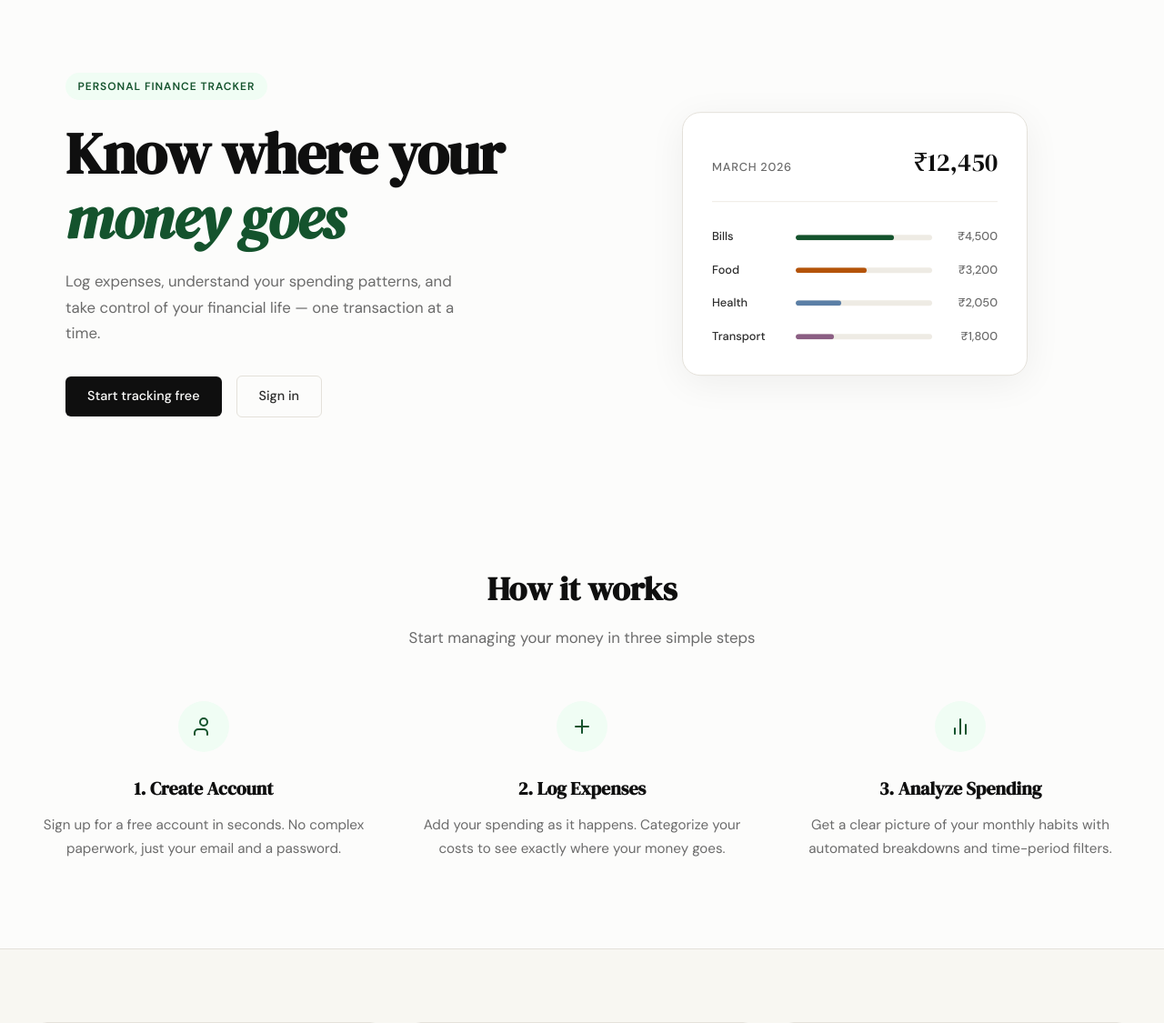
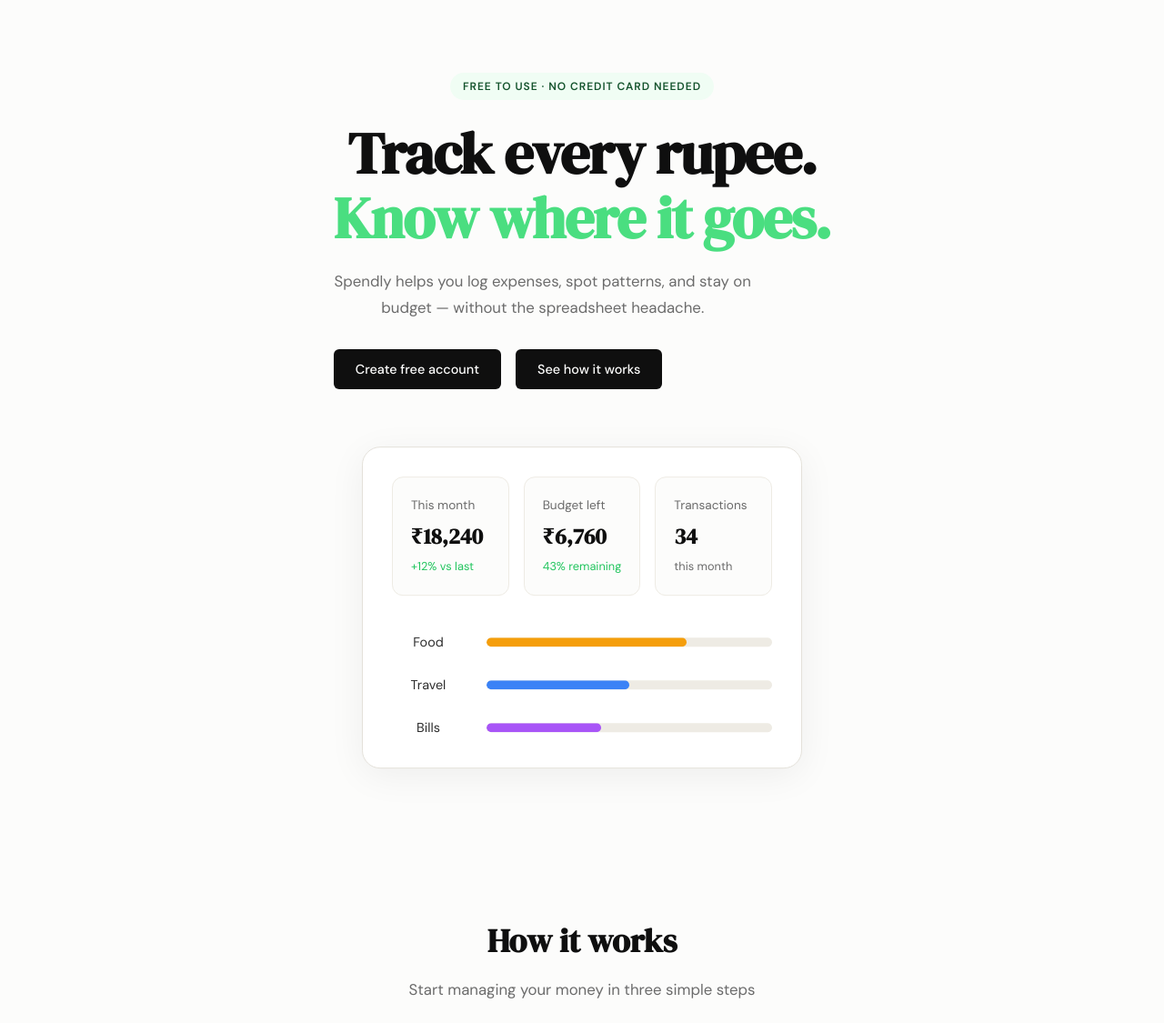
Before and after one commit to subh3105-cmyk/spendly, a Flask app: page / in a window 1280 px wide. Shown: the part 61-1186 px from the top of the page at 91% size. Run offline with Flask 3, Linux system fonts and the light colour scheme.

Commit message:
landing: redesign hero section to match mockup
Co-Authored-By: Claude Code <noreply@anthropic.com>

```diff
--- a/static/css/style.css
+++ b/static/css/style.css
@@ -125,12 +125,17 @@ a { color: inherit; text-decoration: none; }
 
 .hero {
     padding: 5rem 2rem 4rem;
-    display: grid;
-    grid-template-columns: 1fr 1fr;
-    gap: 4rem;
+    display: flex;
+    flex-direction: column;
     align-items: center;
+    text-align: center;
     max-width: var(--max-width);
     margin: 0 auto;
+}
+
+.hero-inner {
+    max-width: 800px;
+    margin-bottom: 4rem;
 }
 
 .hero-badge {
@@ -155,10 +160,10 @@ a { color: inherit; text-decoration: none; }
     margin-bottom: 1.25rem;
 }
 
-.hero-title em {
-    font-style: italic;
-    color: var(--accent);
+.hero-title .text-accent {
+    color: #4ade80;
 }
+
 
 .hero-subtitle {
     font-size: 1.05rem;
@@ -189,50 +194,68 @@ a { color: inherit; text-decoration: none; }
     border-radius: var(--radius-lg);
     padding: 2rem;
     width: 100%;
-    max-width: 380px;
+    max-width: 700px;
     box-shadow: 0 8px 40px rgba(0,0,0,0.06);
 }
 
-.mock-card-header {
-    display: flex;
-    justify-content: space-between;
-    align-items: baseline;
-    margin-bottom: 1.75rem;
-    padding-bottom: 1.25rem;
-    border-bottom: 1px solid var(--border-soft);
+.mock-stats {
+    display: grid;
+    grid-template-columns: repeat(3, 1fr);
+    gap: 1rem;
+    margin-bottom: 2.5rem;
 }
 
-.mock-label {
-    font-size: 0.8rem;
-    font-weight: 500;
-    color: var(--ink-muted);
-    text-transform: uppercase;
-    letter-spacing: 0.06em;
+.stat-box {
+    background: var(--paper);
+    border: 1px solid var(--border-soft);
+    border-radius: var(--radius-md);
+    padding: 1.25rem;
+    text-align: left;
 }
 
-.mock-total {
-    font-family: var(--font-display);
-    font-size: 1.75rem;
-    color: var(--ink);
+.stat-label {
+    display: block;
+    font-size: 0.85rem;
+    color: var(--ink-muted);
+    margin-bottom: 0.25rem;
 }
 
-.mock-bars { display: flex; flex-direction: column; gap: 1rem; }
+.stat-value {
+    display: block;
+    font-family: var(--font-display);
+    font-size: 1.5rem;
+    font-weight: 600;
+    color: var(--ink);
+    margin-bottom: 0.25rem;
+}
+
+.stat-trend {
+    display: block;
+    font-size: 0.8rem;
+    color: var(--ink-muted);
+}
+
+.stat-trend.positive {
+    color: #22c55e;
+}
+
+.mock-bars { display: flex; flex-direction: column; gap: 1.5rem; }
 
 .mock-bar-row {
     display: grid;
-    grid-template-columns: 80px 1fr 60px;
+    grid-template-columns: 80px 1fr;
     align-items: center;
-    gap: 0.75rem;
+    gap: 1.5rem;
 }
 
 .mock-cat {
-    font-size: 0.8rem;
-    font-weight: 500;
+    font-size: 0.9rem;
+    font-weight: 400;
     color: var(--ink-soft);
 }
 
 .mock-bar-track {
-    height: 6px;
+    height: 10px;
     background: var(--border-soft);
     border-radius: 999px;
     overflow: hidden;
@@ -240,21 +263,14 @@ a { color: inherit; text-decoration: none; }
 
 .mock-bar {
     height: 100%;
-    background: var(--accent);
     border-radius: 999px;
     transition: width 0.6s ease;
 }
 
-.mock-bar-2 { background: var(--accent-2); }
-.mock-bar-3 { background: #5b7fa6; }
-.mock-bar-4 { background: #8b5e83; }
+.bar-orange { background: #f59e0b; }
+.bar-blue { background: #3b82f6; }
+.bar-purple { background: #a855f7; }
 
-.mock-amt {
-    font-size: 0.8rem;
-    font-weight: 500;
-    color: var(--ink-muted);
-    text-align: right;
-}
 
 /* ------------------------------------------------------------------ */
 /* Buttons                                                             */
--- a/templates/landing.html
+++ b/templates/landing.html
@@ -6,55 +6,57 @@
 
 <section class="hero">
     <div class="hero-inner">
-        <div class="hero-badge">Personal Finance Tracker</div>
+        <div class="hero-badge">Free to use · No credit card needed</div>
         <h1 class="hero-title">
-            Know where your<br>
-            <em>money goes</em>
+            Track every rupee.<br>
+            <span class="text-accent">Know where it goes.</span>
         </h1>
         <p class="hero-subtitle">
-            Log expenses, understand your spending patterns,
-            and take control of your financial life —
-            one transaction at a time.
+            Spendly helps you log expenses, spot patterns, and stay
+            on budget — without the spreadsheet headache.
         </p>
         <div class="hero-actions">
-            <a href="{{ url_for('register') }}" class="btn-primary">Start tracking free</a>
-            <a href="{{ url_for('login') }}" class="btn-ghost">Sign in</a>
+            <a href="{{ url_for('register') }}" class="btn-primary">Create free account</a>
+            <a href="#" class="btn-primary">See how it works</a>
         </div>
     </div>
     <div class="hero-visual">
         <div class="mock-card">
-            <div class="mock-card-header">
-                <span class="mock-label">March 2026</span>
-                <span class="mock-total">₹12,450</span>
+            <div class="mock-stats">
+                <div class="stat-box">
+                    <span class="stat-label">This month</span>
+                    <span class="stat-value">₹18,240</span>
+                    <span class="stat-trend positive">+12% vs last</span>
+                </div>
+                <div class="stat-box">
+                    <span class="stat-label">Budget left</span>
+                    <span class="stat-value">₹6,760</span>
+                    <span class="stat-trend positive">43% remaining</span>
+                </div>
+                <div class="stat-box">
+                    <span class="stat-label">Transactions</span>
+                    <span class="stat-value">34</span>
+                    <span class="stat-trend">this month</span>
+                </div>
             </div>
             <div class="mock-bars">
                 <div class="mock-bar-row">
+                    <span class="mock-cat">Food</span>
+                    <div class="mock-bar-track">
+                        <div class="mock-bar bar-orange" style="width: 70%"></div>
+                    </div>
+                </div>
+                <div class="mock-bar-row">
+                    <span class="mock-cat">Travel</span>
+                    <div class="mock-bar-track">
+                        <div class="mock-bar bar-blue" style="width: 50%"></div>
+                    </div>
+                </div>
+                <div class="mock-bar-row">
                     <span class="mock-cat">Bills</span>
                     <div class="mock-bar-track">
-                        <div class="mock-bar" style="width: 72%"></div>
+                        <div class="mock-bar bar-purple" style="width: 40%"></div>
                     </div>
-                    <span class="mock-amt">₹4,500</span>
-                </div>
-                <div class="mock-bar-row">
-                    <span class="mock-cat">Food</span>
-                    <div class="mock-bar-track">
-                        <div class="mock-bar mock-bar-2" style="width: 52%"></div>
-                    </div>
-                    <span class="mock-amt">₹3,200</span>
-                </div>
-                <div class="mock-bar-row">
-                    <span class="mock-cat">Health</span>
-                    <div class="mock-bar-track">
-                        <div class="mock-bar mock-bar-3" style="width: 33%"></div>
-                    </div>
-                    <span class="mock-amt">₹2,050</span>
-                </div>
-                <div class="mock-bar-row">
-                    <span class="mock-cat">Transport</span>
-                    <div class="mock-bar-track">
-                        <div class="mock-bar mock-bar-4" style="width: 28%"></div>
-                    </div>
-                    <span class="mock-amt">₹1,800</span>
                 </div>
             </div>
         </div>
```
Also changed, not shown: Screenshot 2026-03-25 at 12.36.20 AM.png (added).
